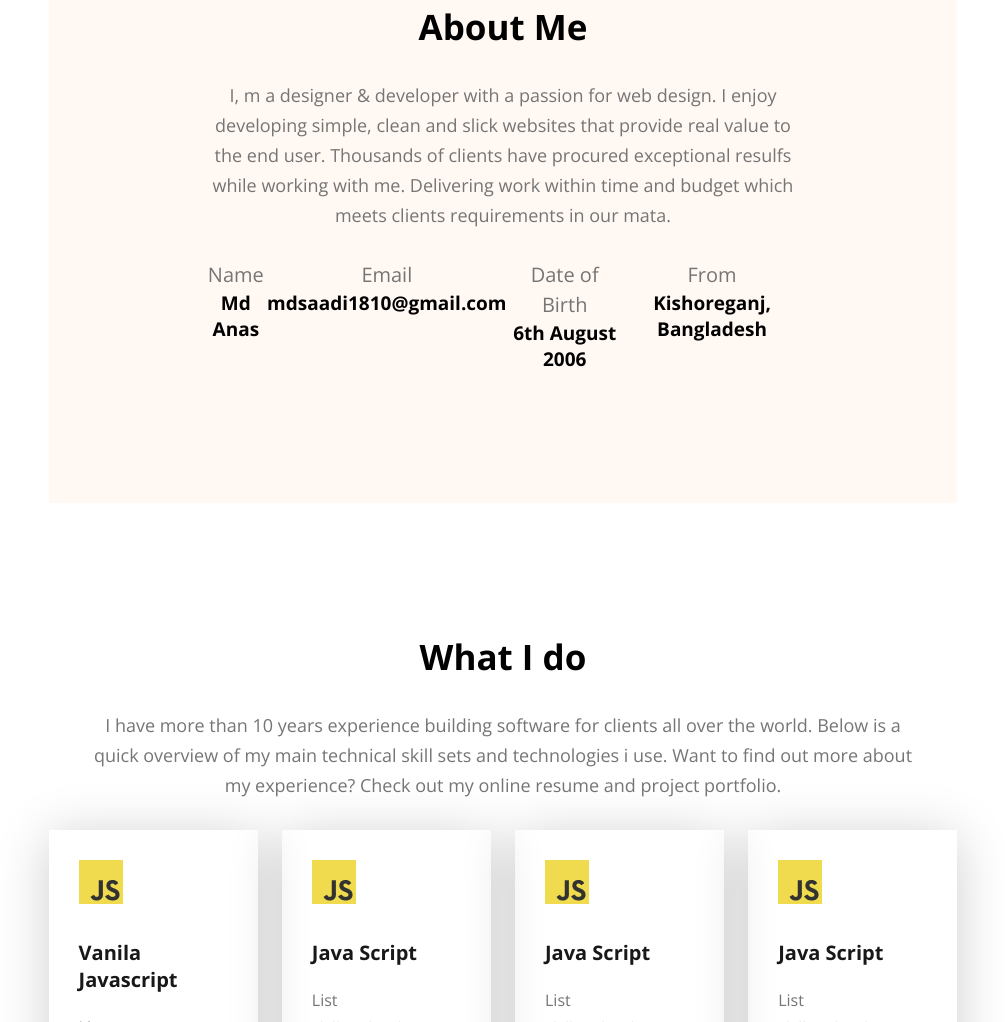
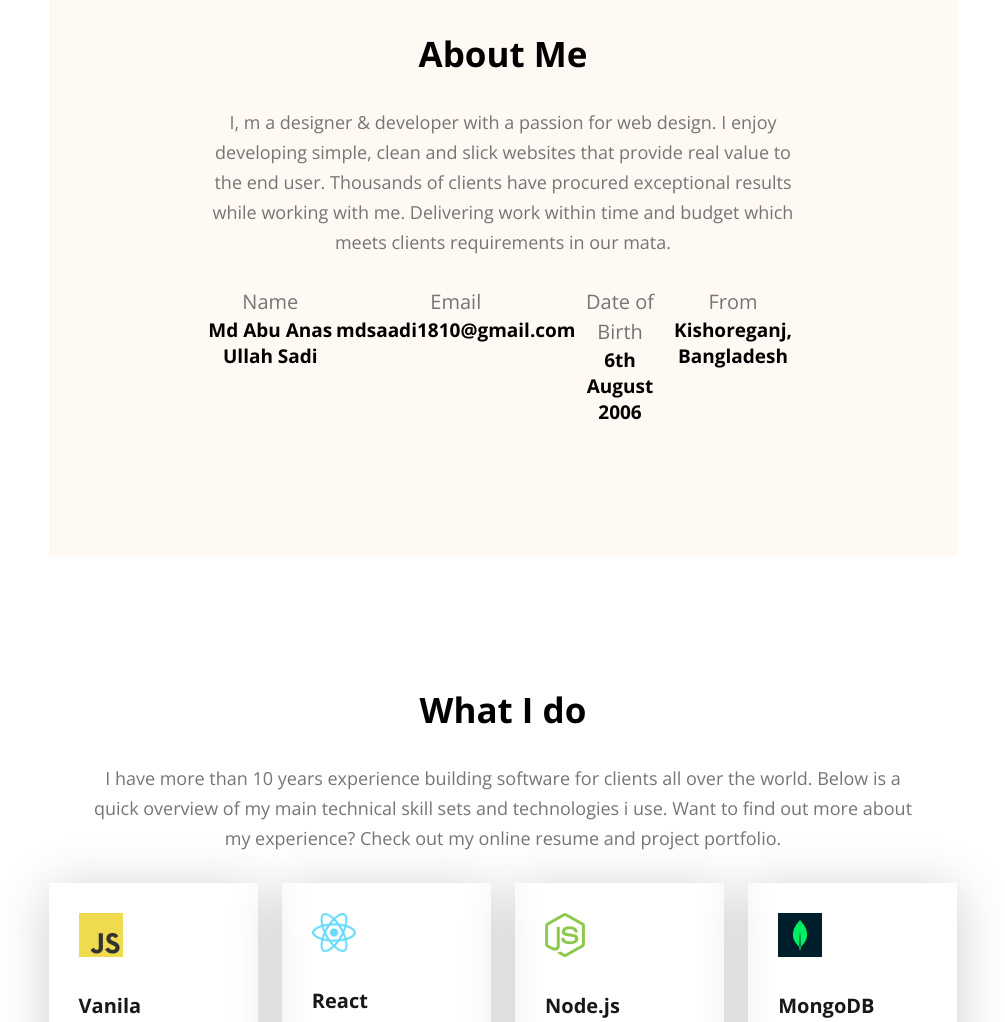
Before and after one commit to WizardAnas2/my-first-portfolio, a plain HTML site: page index.html in a window 1280 px wide. Shown: the part 1092-2114 px from the top of the page, without its empty margins (137-1142 px from the left). Drawn offline with nearby package versions, Linux system fonts and the light colour scheme.

Commit message:
added my picture

```diff
--- a/index.html
+++ b/index.html
@@ -27,15 +27,15 @@
         <section id="banner">
             <div class="banner-content">
                 <h2>Hi, I am</h2>
-                <h1>Md Anas</h1>
-                <p>Shot what able cold new see hold.Friendly as an betrayed formerly he. Morning because as to society behaved moments.</p>
+                <h1>Md Abu Anas Ullah Sadi</h1>
+                <p>Hi there! I am Anas, an emerging Web Developer on a mission to create engaging and accessible digital spaces. With a foundation in modern web technologies and a relentless curiosity, I enjoy tackling new challenges and refining my craft one line of code at a time. Lets build something amazing together!</p>
                 <div>
                     <button class="btn"><i class="fa-solid fa-download"></i> Download CV</button>
                     <button class="btn"><i class="fa-solid fa-phone"></i> Contact</button>
                 </div>
             </div>
             <div class="banner-image">
-                <img src="images/hardy.png" alt="">
+                <img src="images/Anas_bgremoved.png" alt="">
             </div>
         </section>
     </header>
@@ -43,12 +43,12 @@
         <div class="about-container">
             <div class="section-heading">
                 <h2>About Me</h2>
-                <p>I, m a designer & developer with a passion for web design. I enjoy developing simple, clean and slick websites that provide real value to the end user. Thousands of clients have procured exceptional resulfs while working with me. Delivering work within time and budget which meets clients requirements in our mata.</p>
+                <p>I, m a designer & developer with a passion for web design. I enjoy developing simple, clean and slick websites that provide real value to the end user. Thousands of clients have procured exceptional results while working with me. Delivering work within time and budget which meets clients requirements in our mata.</p>
             </div>
             <div class="about-info">
                 <div class="info-card">
                 <p>Name</p>
-                <h4>Md Anas</h4></div>
+                <h4>Md Abu Anas Ullah Sadi</h4></div>
                 <div class="info-card">
                 <p>Email</p>
                 <h4>mdsaadi1810@gmail.com</h4></div>
@@ -74,18 +74,18 @@
                     <p>List skill/technologies here. You can change the icon above to any of the 1500+ FontAwesome 5 free icons available. Aenean commodo ligula eget dolor.</p>
                 </div>
                 <div class="skill-card">
-                    <img src="images/icons/js.png" alt="">
-                    <h3>Java Script</h3>
+                    <img src="images/icons/react.png" alt="">
+                    <h3>React</h3>
                     <p>List skill/technologies here. You can change the icon above to any of the 1500+ FontAwesome 5 free icons available. Aenean commodo ligula eget dolor.</p>
                 </div>
                 <div class="skill-card">
-                    <img src="images/icons/js.png" alt="">
-                    <h3>Java Script</h3>
+                    <img src="images/icons/nodejs.png" alt="">
+                    <h3>Node.js</h3>
                     <p>List skill/technologies here. You can change the icon above to any of the 1500+ FontAwesome 5 free icons available. Aenean commodo ligula eget dolor.</p>
                 </div>
                 <div class="skill-card">
-                    <img src="images/icons/js.png" alt="">
-                    <h3>Java Script</h3>
+                    <img src="images/icons/mongo.png" alt="">
+                    <h3>MongoDB</h3>
                     <p>List skill/technologies here. You can change the icon above to any of the 1500+ FontAwesome 5 free icons available. Aenean commodo ligula eget dolor.</p>
                 </div>
             </div>
```
Also changed, not shown: images/Anas_bgremoved.png (added).
